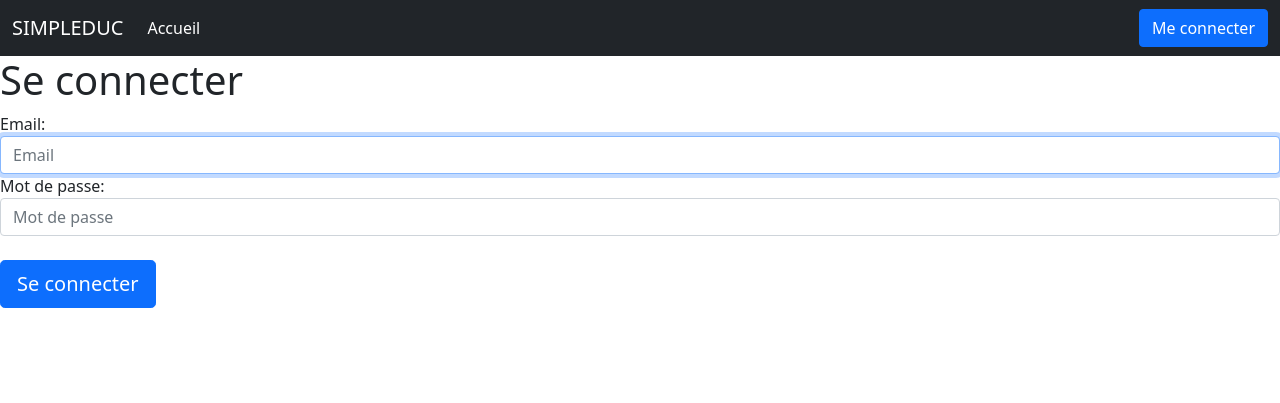
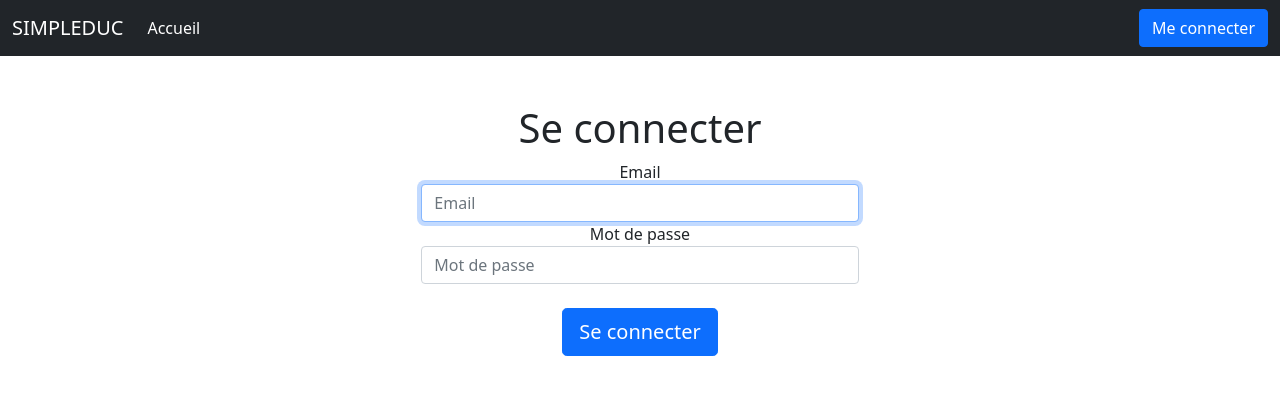
Before and after one commit to VALENTIN4real/simpleduc, a PHP site: template src/vue/connexion.html.twig in a window 1280 px wide. Shown: the top 403 px of the page. Run offline with PHP 8.4, Linux system fonts and the light colour scheme; the template is opened without the code that fills it, so the values that code supplies are empty; some libraries are stand-ins or nearby versions.

Commit message:
UX improvements

```diff
--- a/src/vue/connexion.html.twig
+++ b/src/vue/connexion.html.twig
@@ -6,9 +6,10 @@
 {% endblock %}
 
 {% block contenu %}
+<div class="container col-5 p-5">
 	{% if session.login is not defined %}
-	<form action="index.php?page=connexion" method="post" enctype="application/x-www-form-
-			urlencoded">
+	<form action="index.php?page=connexion" method="post" enctype="application/x-www-form-urlencoded">
+		<div class="text-center">
 		<h1>Se connecter</h1>
 		{% if form.valide is defined %}
 			{% if form.valide == false %}
@@ -17,15 +18,16 @@
 			</div>
 			{% endif %}
 		{% endif %}
-		<label for="inputEmail" class="sr-only">Email:</label>
+		<label for="inputEmail" class="sr-only">Email</label>
 		    <input type="email" id="inputEmail" name="inputEmail" class="form-control" placeholder="Email" required autofocus>
-		<label for="inputPassword" class="sr-only">Mot de passe:</label>
+		<label for="inputPassword" class="sr-only">Mot de passe</label>
 		    <input type="password" id="inputPassword" name="inputPassword" class="form-control" placeholder="Mot de passe" required>
 		</br>
-		<button class="btn btn-lg btn-primary btn-block" type="submit" name="connexion">Se connecter</button>
+			<button class="btn btn-lg btn-primary btn-block" type="submit" name="connexion">Se connecter</button>
+		</div>
     </form>
 	{% else %}
 		<h1 style="text-align:center;">Vous êtes déjà connecté </h1>
 	{% endif %}
-
+</div>
 {% endblock %}
--- a/src/vue/parametres.html.twig
+++ b/src/vue/parametres.html.twig
@@ -3,6 +3,7 @@
 	{{ parent() }}- Paramètres
 {% endblock %}
 {% block contenu %}
+<div class="container col-5 p-5">
 	<h1>Paramètres du compte</h1>
 	<br>
     <form action="index.php?page=parametres" method="post" enctype="application/x-www-form-urlencoded" class="needs-validation" novalidate>
@@ -17,7 +18,10 @@
             </label>
         </div>
         </br>
-        <button class="btn btn-primary" name="changes" type="submit">Sauvegarder les paramètres</button>
+        <div class="text-center">
+            <button class="btn btn-primary" name="changes" type="submit">Sauvegarder les paramètres</button>
+        </div>
     </form>
+</div>
 
 {% endblock %}
```
Also changed, not shown: src/modele/class_employe.php (+0 -11 lines), src/vue/accueil.html.twig (+19 -0 lines).
